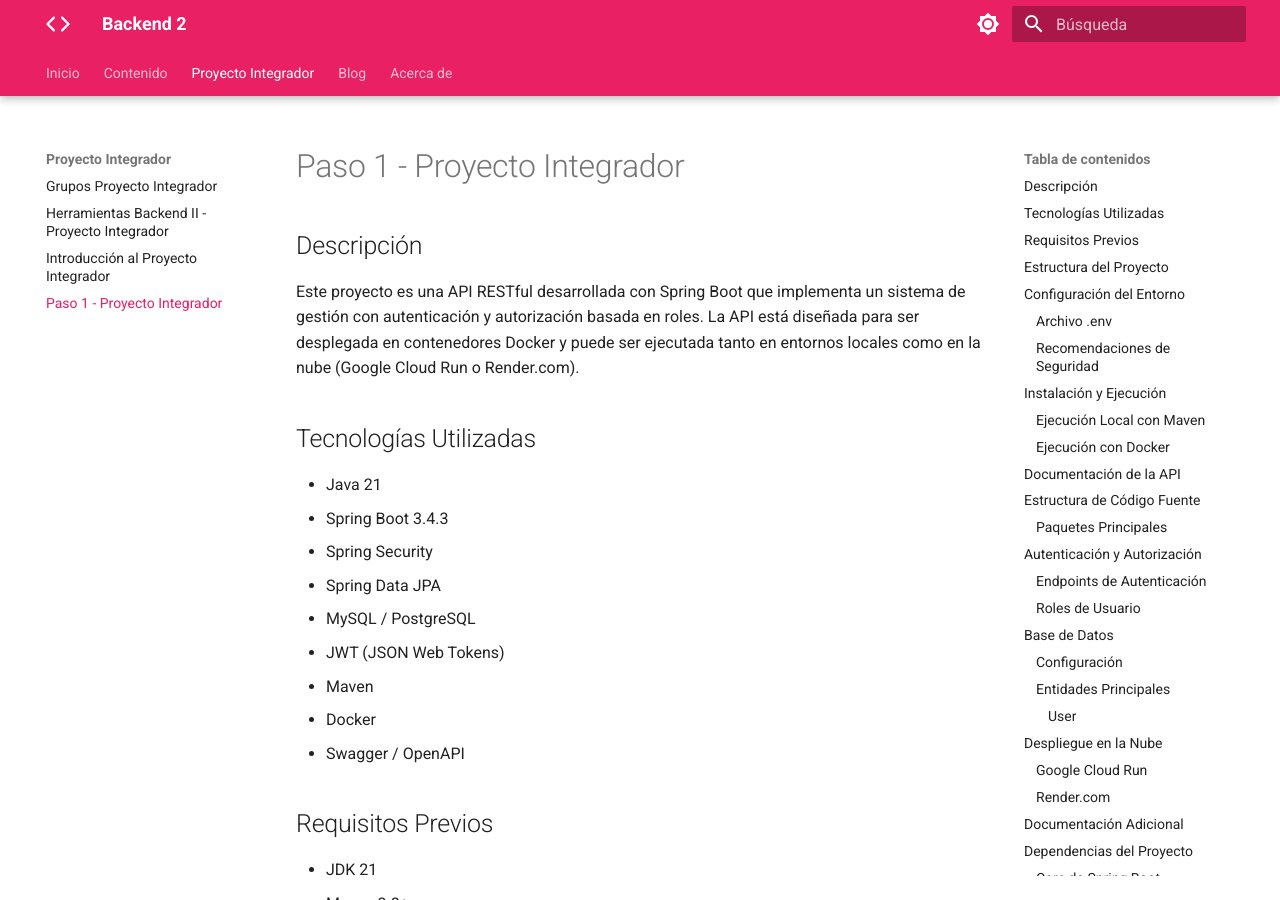
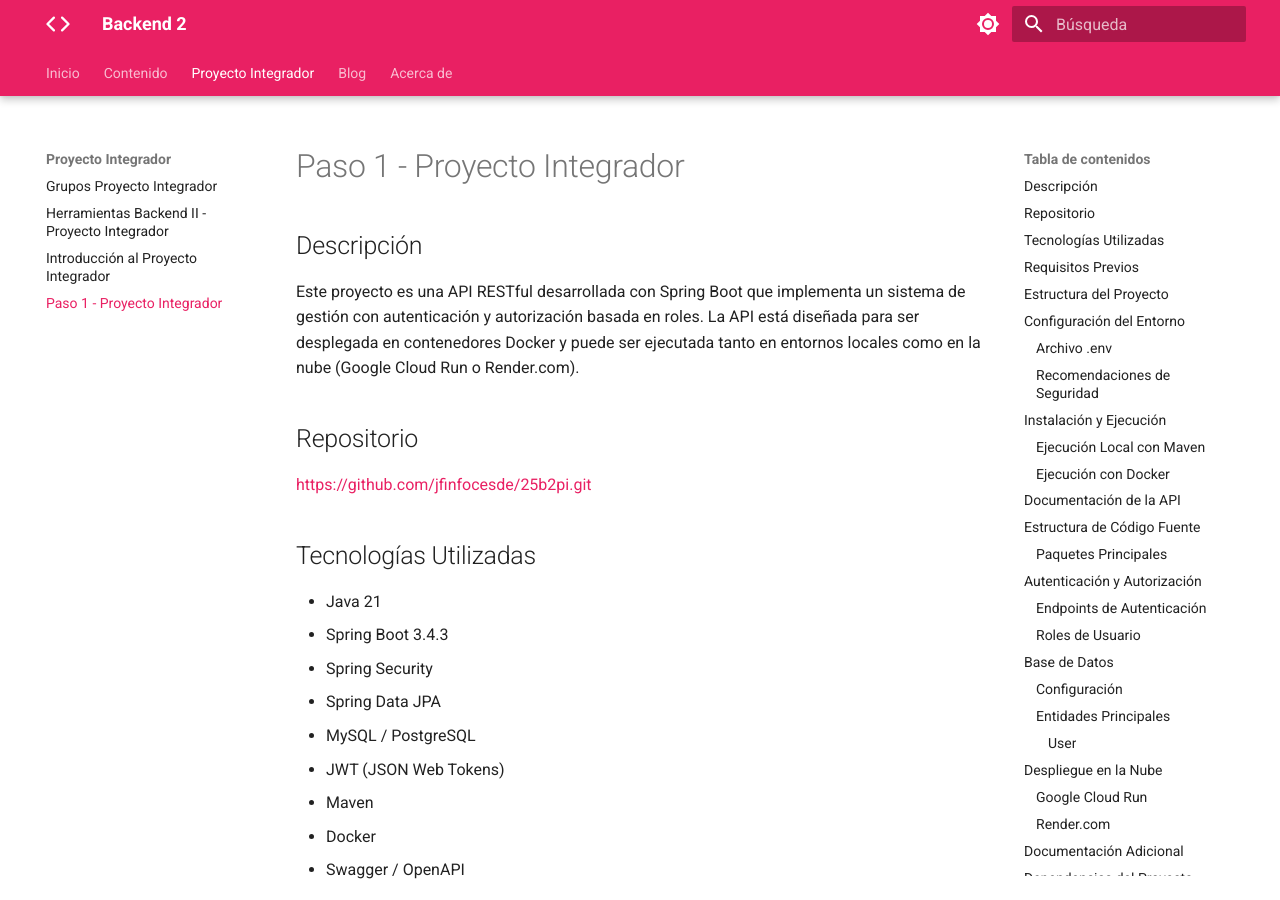
Before and after one commit to jfinfocesde/25b2, an MkDocs documentation site: the page built from docs/pi/p2.md, in a window 1280 px wide and 900 px high. Built offline with MkDocs 1.6.1 and Material for MkDocs 9.7.7, drawn with Linux system fonts in a browser that asks for light colours.

Commit message:
15-03-2025

```diff
--- a/docs/pi/p2.md
+++ b/docs/pi/p2.md
@@ -2,6 +2,10 @@
 
 ## Descripción
 Este proyecto es una API RESTful desarrollada con Spring Boot que implementa un sistema de gestión con autenticación y autorización basada en roles. La API está diseñada para ser desplegada en contenedores Docker y puede ser ejecutada tanto en entornos locales como en la nube (Google Cloud Run o Render.com).
+
+## Repositorio
+[https://github.com/jfinfocesde/25b2pi.git](https://github.com/jfinfocesde/25b2pi.git)
+
 
 ## Tecnologías Utilizadas
 - Java 21
```
